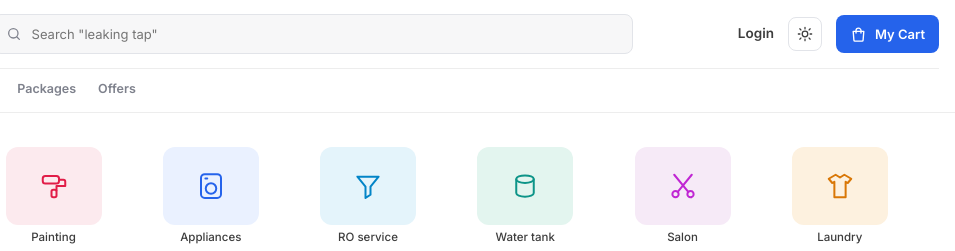
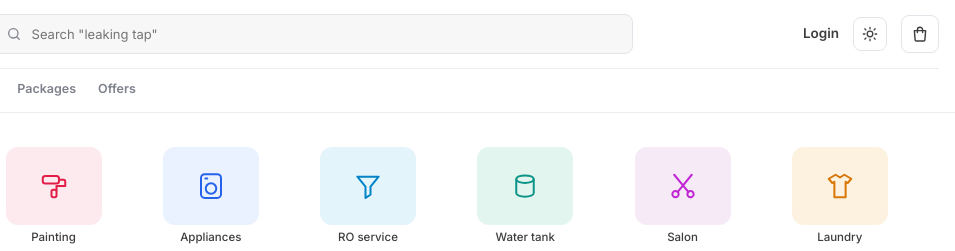
Before and after one commit to efixmate-team/efixmate-public, a plain HTML site: page index.html in a window 1280 px wide. Shown: the top 251 px of the page, 325-1280 px from the left. Drawn offline with Linux system fonts and the light colour scheme.

Commit message:
Add cart count badge and improve cart button
Replace the textual "My Cart" button with a compact icon button and numeric badge. index.html: add aria-label and change the cart label span into a badge (.efm-cart-count .efm-hide). js/cart.js: update syncCards() to set the numeric badge and toggle .efm-hide when count is zero while preserving cart bar behavior. styles.css: restyle the cart button as a compact icon and add badge styles. Improves responsiveness and accessibility.

Co-authored-by: Copilot <223556219+Copilot@users.noreply.github.com>

```diff
--- a/index.html
+++ b/index.html
@@ -77,8 +77,8 @@
         <button class="efm-icon-sq" id="theme" aria-label="Switch theme">
           <svg class="efm-ic efm-sun"><use href="#sun"/></svg><svg class="efm-ic efm-moon"><use href="#moon"/></svg>
         </button>
-        <button class="efm-cart-btn" id="openCart">
-          <svg class="efm-ic"><use href="#bag"/></svg><span id="cartLabel">My Cart</span>
+        <button class="efm-cart-btn" id="openCart" aria-label="My Cart">
+          <svg class="efm-ic"><use href="#bag"/></svg><span class="efm-cart-count efm-hide" id="cartLabel">0</span>
         </button>
       </div>
     </div>
--- a/js/cart.js
+++ b/js/cart.js
@@ -33,7 +33,8 @@ export function syncCards() {
       : `${typeOf(l.id, l.t)[1]} · ${unitOf(l.id, l.u)[1]}`;
   });
   const n = count(), t = subtotal();
-  $('#cartLabel').innerHTML = n ? `${n} item${n > 1 ? 's' : ''} <small>${rupee(t)}</small>` : 'My Cart';
+  $('#cartLabel').textContent = n;
+  $('#cartLabel').classList.toggle('efm-hide', n === 0);
   $('#cartBar').classList.toggle('efm-on', n > 0 && !$('#cart').classList.contains('efm-on'));
   $('#barLeft').innerHTML = `${n} item${n > 1 ? 's' : ''} · ${units()} unit${units() > 1 ? 's' : ''}<small>${rupee(t)} + taxes</small>`;
 }
--- a/styles.css
+++ b/styles.css
@@ -47,10 +47,11 @@ header{position:sticky; top:0; z-index:40; background:var(--bg); border-bottom:1
 .efm-h-right{margin-left:auto; gap:14px}
 .efm-txt-btn{font-size:13.5px; font-weight:600; color:var(--ink-2)}
 .efm-txt-btn:hover{color:var(--blue)}
-.efm-cart-btn{display:flex; align-items:center; gap:8px; background:var(--blue); color:#fff; border-radius:var(--r); padding:10px 14px; font-weight:600; font-size:13px}
-.efm-cart-btn .efm-ic{width:17px; height:17px}
-.efm-cart-btn:hover{background:var(--blue-d)}
-.efm-cart-btn small{opacity:.85; font-size:11px; display:block; line-height:1.1}
+.efm-cart-btn{position:relative; width:38px; height:38px; display:grid; place-items:center; color:var(--ink-2); border:1px solid var(--line-2); border-radius:var(--r)}
+.efm-cart-btn .efm-ic{width:18px; height:18px}
+.efm-cart-btn:hover{color:var(--blue)}
+.efm-cart-count{position:absolute; top:-6px; right:-6px; min-width:18px; height:18px; padding:0 4px; border-radius:999px;
+  background:var(--bg); color:var(--blue); font-size:10.5px; font-weight:800; display:grid; place-items:center; line-height:1; border:1.5px solid var(--blue)}
 .efm-icon-sq{width:34px; height:34px; border:1px solid var(--line-2); border-radius:var(--r); display:grid; place-items:center; color:var(--ink-2)}
 .efm-icon-sq .efm-ic{width:16px; height:16px}
 [data-theme="dark"] .efm-sun{display:none}
```
